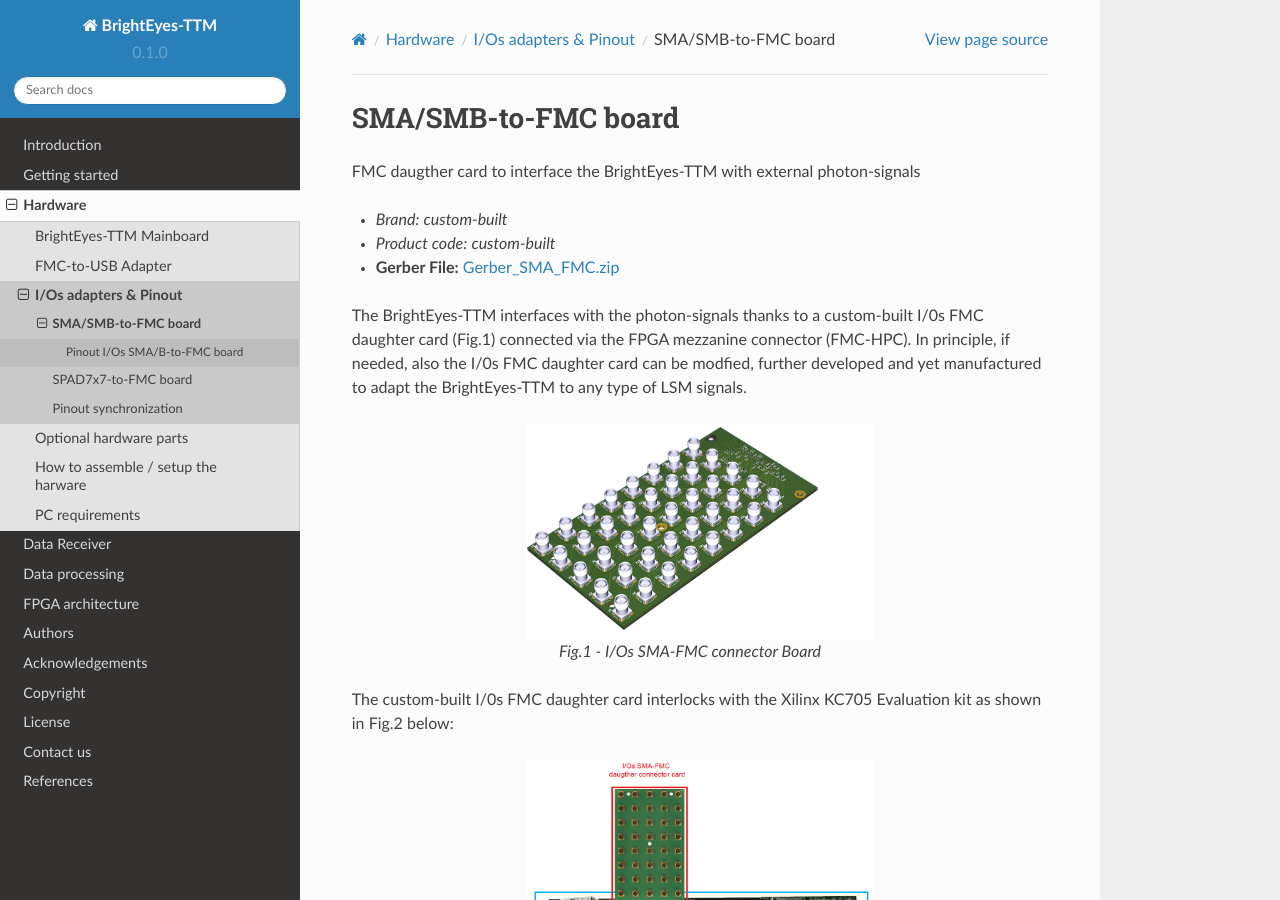
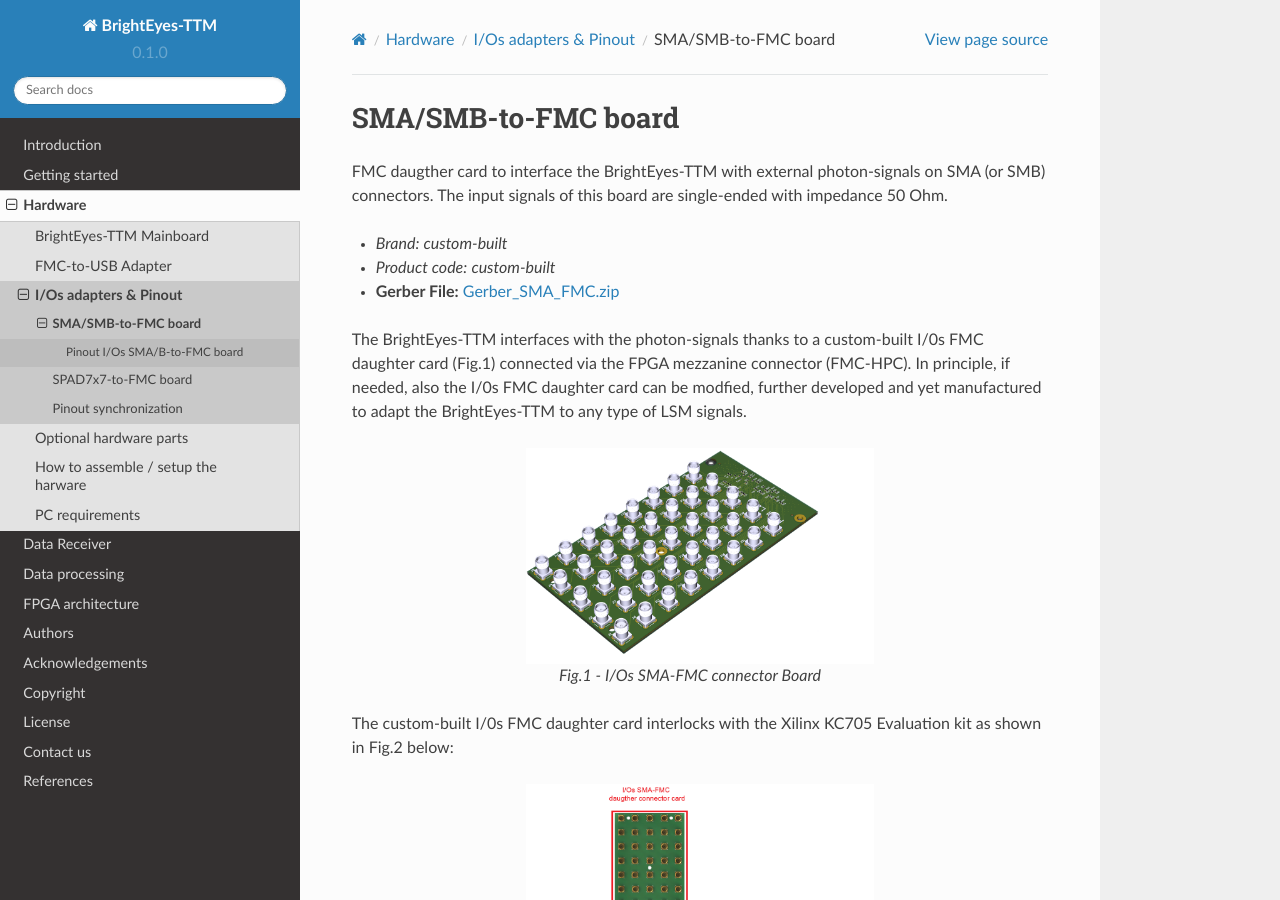
Before and after one commit to mattia-donato/BrightEyes-TTM-docs, a Sphinx documentation site: the page built from docs/source/pinout5x5.md, in a window 1280 px wide and 900 px high. Built offline with Sphinx 7.4.7 and the Read the Docs theme 2.0.0, drawn with Linux system fonts in a browser that asks for light colours; pages that are not in the unit, such as notebooks, are missing from menus.

Commit message:
Update pinout5x5.md

```diff
--- a/docs/source/pinout5x5.md
+++ b/docs/source/pinout5x5.md
@@ -1,5 +1,5 @@
 ## SMA/SMB-to-FMC board
-FMC daugther card to interface the BrightEyes-TTM with external photon-signals
+FMC daugther card to interface the BrightEyes-TTM with external photon-signals on SMA (or SMB) connectors. The input signals of this board are single-ended with impedance 50 Ohm.
 
 - *Brand:* *custom-built*
 - *Product code:* *custom-built*
```
